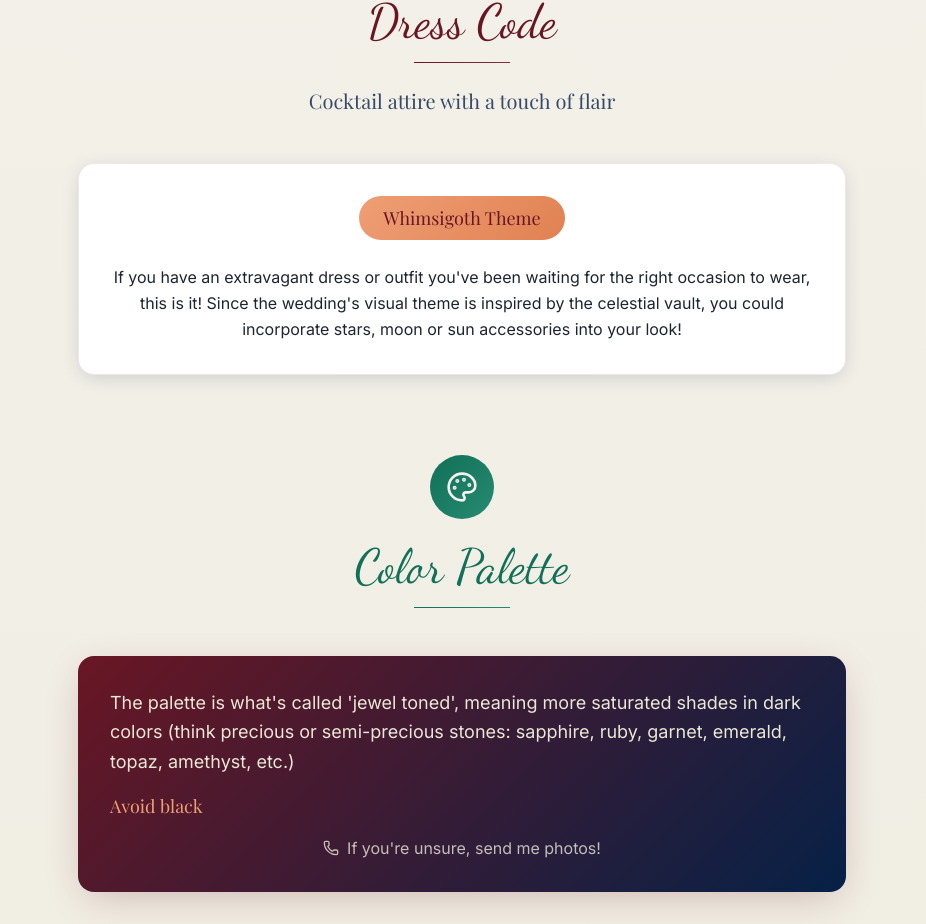
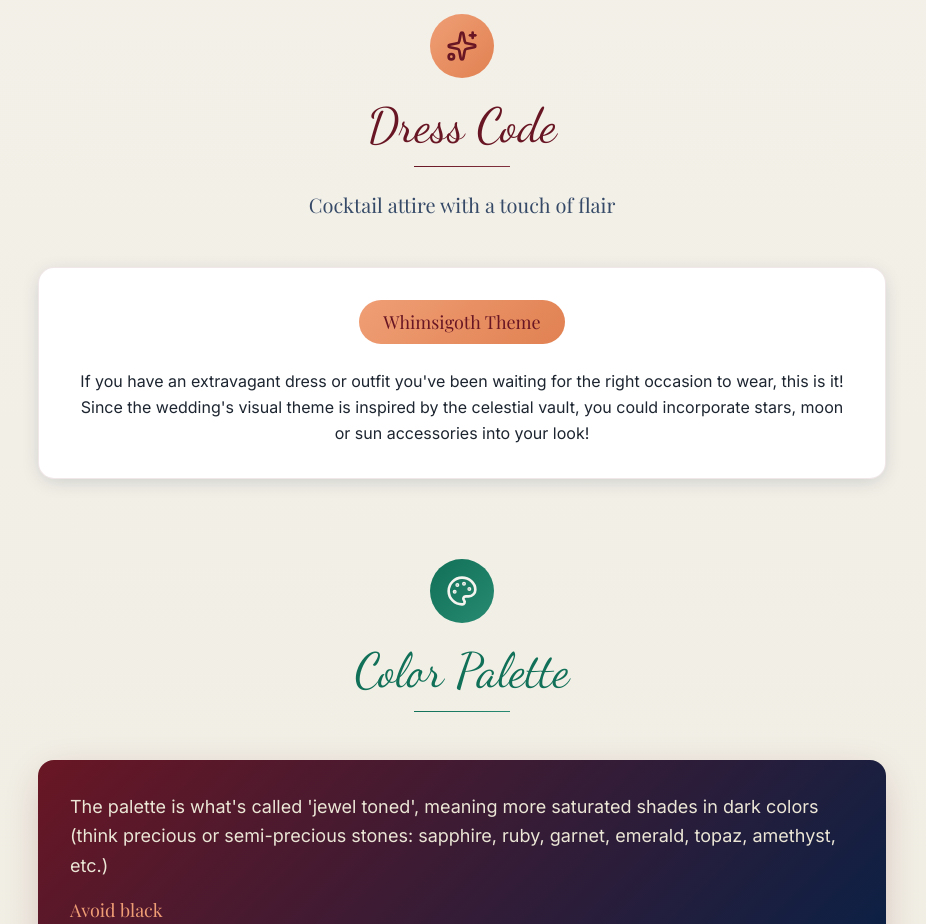
Before and after one commit to Cellule/our-vow-renewal-spot, a React (Vite) app: page / in a window 1280 px wide. Shown: the part 2523-3447 px from the top of the page, without its empty margins (178-1104 px from the left). Built offline with nearby package versions, Linux system fonts and the light colour scheme.

Commit message:
Refactor components for consistency, remove unnecessary max-width styles, and add ColorPalette component

```diff
--- a/src/components/Children.tsx
+++ b/src/components/Children.tsx
@@ -16,7 +16,7 @@ export function Children() {
         <div className="w-24 h-px bg-gradient-accent mx-auto"></div>
       </div>
 
-      <div className="bg-gradient-elegant rounded-2xl p-8 shadow-elegant max-w-3xl mx-auto">
+      <div className="bg-gradient-elegant rounded-2xl p-8 shadow-elegant">
         <div className="text-champagne space-y-4">
           <p className="font-sans text-lg leading-relaxed">{t("children.welcome")}</p>
           {isWeekend && (
--- a/src/components/Palette.tsx
+++ b/src/components/ColorPalette.tsx
@@ -1,20 +1,20 @@
 import { useLanguage } from "@/contexts/LanguageContext";
-import { Palette as PaletteIcon, Phone } from "lucide-react";
+import { Palette, Phone } from "lucide-react";
 
-export function Palette() {
+export function ColorPalette() {
   const { t } = useLanguage();
 
   return (
     <div>
       <div className="text-center mb-12">
         <div className="w-16 h-16 bg-gradient-accent rounded-full flex items-center justify-center mx-auto mb-6">
-          <PaletteIcon className="w-8 h-8 text-cream" />
+          <Palette className="w-8 h-8 text-cream" />
         </div>
         <h2 className="font-script text-4xl md:text-5xl text-emerald mb-4">{t("event.colorPaletteTitle")}</h2>
         <div className="w-24 h-px bg-gradient-accent mx-auto mb-6"></div>
       </div>
 
-      <div className="bg-gradient-elegant rounded-2xl p-8 shadow-elegant max-w-3xl mx-auto">
+      <div className="bg-gradient-elegant rounded-2xl p-8 shadow-elegant">
         <div className="text-champagne">
           <p className="font-sans text-lg leading-relaxed mb-4">{t("event.colorPaletteText")}</p>
           <p className="font-serif text-gold text-lg mb-4">{t("event.colorPaletteAvoid")}</p>
--- a/src/components/Connect.tsx
+++ b/src/components/Connect.tsx
@@ -6,19 +6,7 @@ import { createEvent, EventAttributes } from "ics";
 const coupleNames = "Andréanne & Michaël";
 const organizerEmail = "mike.ferris@hotmail.com";
 
-const Connect = () => {
-  return (
-    <section>
-      <div className="max-w-4xl mx-auto px-6">
-        <AddToCalendar />
-      </div>
-    </section>
-  );
-};
-
-export default Connect;
-
-function AddToCalendar() {
+export function AddToCalendar() {
   const { t } = useLanguage();
   const isWeekend = useIsWeekend();
 
--- a/src/components/DressCode.tsx
+++ b/src/components/DressCode.tsx
@@ -15,7 +15,7 @@ export function DressCode() {
         <p className="font-serif text-xl text-navy/80 max-w-2xl mx-auto">{t("event.dressCodeValue")}</p>
       </div>
 
-      <div className="bg-card rounded-2xl p-8 shadow-soft border border-burgundy/10 max-w-3xl mx-auto">
+      <div className="bg-card rounded-2xl p-8 shadow-soft border border-burgundy/10 mx-auto">
         <div className="text-center mb-6">
           <span className="inline-block bg-gradient-gold text-burgundy font-serif text-lg px-6 py-2 rounded-full">{t("event.dressCodeTheme")}</span>
         </div>
--- a/src/components/Gifts.tsx
+++ b/src/components/Gifts.tsx
@@ -13,7 +13,7 @@ export function Gifts() {
         <h2 className="font-script text-4xl md:text-5xl text-burgundy mb-4">{t("gift.title")}</h2>
       </div>
 
-      <div className="bg-gradient-elegant rounded-2xl p-10 shadow-elegant max-w-2xl mx-auto">
+      <div className="bg-gradient-elegant rounded-2xl p-10 shadow-elegant">
         <p className="font-serif text-xl text-champagne text-center leading-relaxed">{t("gift.text")}</p>
       </div>
     </div>
--- a/src/components/Menu.tsx
+++ b/src/components/Menu.tsx
@@ -28,7 +28,7 @@ export function Menu() {
         <div className="w-24 h-px bg-gradient-primary mx-auto"></div>
       </div>
 
-      <div className="grid md:grid-cols-2 gap-8 max-w-4xl mx-auto">
+      <div className="grid md:grid-cols-2 gap-8">
         {/* Menu Items */}
         <div className="bg-card rounded-2xl p-8 shadow-soft border border-burgundy/10">
           <ul className="space-y-4">
--- a/src/components/PackingList.tsx
+++ b/src/components/PackingList.tsx
@@ -21,7 +21,7 @@ export function PackingList() {
         <div className="w-24 h-px bg-gradient-secondary mx-auto"></div>
       </div>
 
-      <div className="grid md:grid-cols-2 gap-6 max-w-3xl mx-auto">
+      <div className="grid md:grid-cols-2 gap-6">
         {packingItems.map((item) => {
           const Icon = item.icon;
           return (
--- a/src/components/Rooms.tsx
+++ b/src/components/Rooms.tsx
@@ -20,7 +20,7 @@ export function Rooms() {
         <div className="w-24 h-px bg-gradient-primary mx-auto"></div>
       </div>
 
-      <div className="grid md:grid-cols-3 gap-6 max-w-4xl mx-auto">
+      <div className="grid md:grid-cols-3 gap-6">
         {rooms.map((room) => (
           <div key={room.key} className="bg-card rounded-2xl p-6 text-center shadow-soft border border-burgundy/10">
             <span className="text-4xl block mb-4">{room.icon}</span>
--- a/src/pages/Index.tsx
+++ b/src/pages/Index.tsx
@@ -1,13 +1,13 @@
 import { Activities } from "@/components/Activities";
 import { Children } from "@/components/Children";
-import Connect from "@/components/Connect";
+import { ColorPalette } from "@/components/ColorPalette";
+import { AddToCalendar } from "@/components/Connect";
 import { DressCode } from "@/components/DressCode";
 import { Gifts } from "@/components/Gifts";
 import LanguageSwitcher from "@/components/LanguageSwitcher";
 import { Menu } from "@/components/Menu";
 import { OurStory } from "@/components/OurStory";
 import { PackingList } from "@/components/PackingList";
-import { Palette } from "@/components/Palette";
 import { Rooms } from "@/components/Rooms";
 import SaveTheDateHero from "@/components/SaveTheDateHero";
 import Schedule from "@/components/Schedule";
@@ -21,14 +21,14 @@ const Index = () => {
     // { key: "eventDetails", component: <EventDetails /> },
     { key: "schedule", component: <Schedule /> },
     { key: "dressCode", component: <DressCode /> },
-    { key: "palette", component: <Palette /> },
+    { key: "palette", component: <ColorPalette /> },
     { key: "menu", component: <Menu /> },
     { key: "activities", component: <Activities /> },
     { key: "children", component: <Children /> },
     { key: "rooms", component: <Rooms /> },
     { key: "packingList", component: <PackingList /> },
     { key: "gifts", component: <Gifts /> },
-    { key: "connect", component: <Connect /> },
+    { key: "connect", component: <AddToCalendar /> },
   ];
 
   return (
@@ -38,7 +38,7 @@ const Index = () => {
       <div className="py-20 bg-gradient-to-b from-cream to-champagne">
         {sections.map((Section) => (
           <section key={Section.key} className="py-2">
-            <div className="max-w-6xl mx-auto px-6 mb-16">{Section.component}</div>
+            <div className="max-w-4xl mx-auto px-6 mb-16">{Section.component}</div>
           </section>
         ))}
       </div>
```
